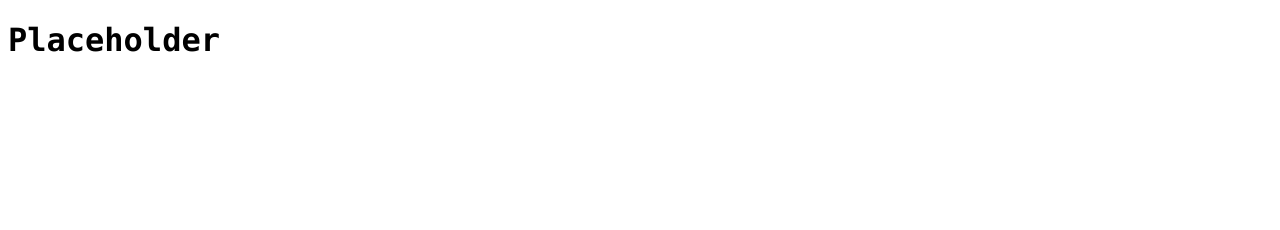
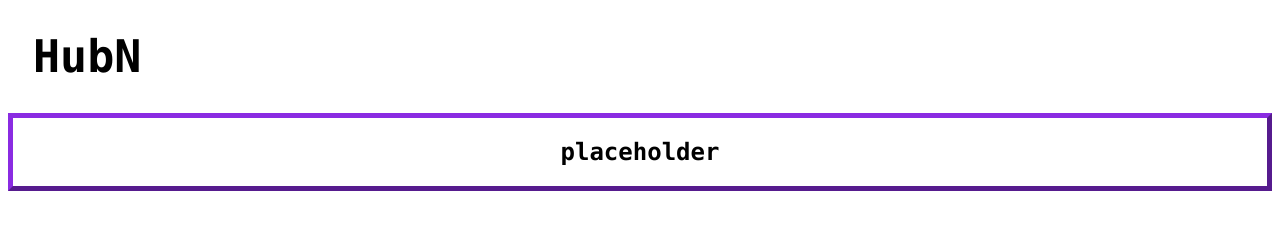
Before and after one commit to sT31N-glitch/HubN, a website: page home.html in a window 1280 px wide. Drawn offline with Linux system fonts and the light colour scheme.

Commit message:
basic html setup part 1 of 378

```diff
--- a/Home.css
+++ b/Home.css
@@ -1 +1,4 @@
 body {font-family: Monaco}
+body {background-color: }
+.center{text-align: center; border: 5px outset blueviolet}
+h1 {font-size: 45px; margin-left:25px}
--- a/home.html
+++ b/home.html
@@ -8,6 +8,9 @@
     <title>HubN</title>
 </head>
 <body>
-    <h1>Placeholder</h1>
+    <h1>HubN</h1>
+<div class= center>
+    <h2>placeholder</h2>
+</div>
 </body>
 </html>
```
